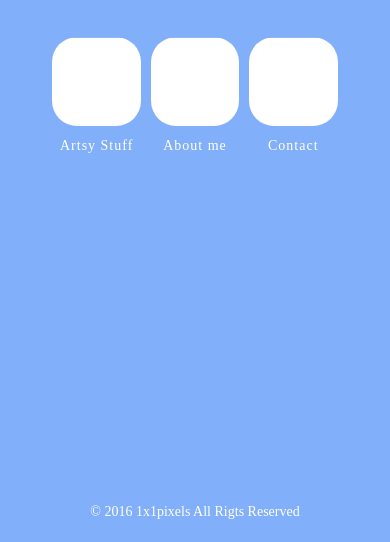
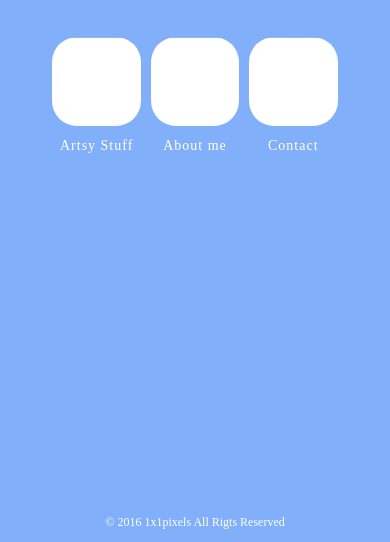
Before and after one commit to ancagrosan/ixipx, a plain HTML site: page index.html in a window 390 px wide. Shown: the part 302-844 px from the top of the page. Drawn offline with nearby package versions, Linux system fonts and the light colour scheme; a web font is replaced by a local one.

Commit message:
Responsive fixes.

```diff
--- a/styles.css
+++ b/styles.css
@@ -17,6 +17,7 @@ html, body {
   width: 100%;
   height: 100%;
   font-family: 'SanFrancisco';
+  overflow-x: hidden;
 }
 .row-no-padding > [class*='col-'] {
   padding-right:0;
@@ -40,7 +41,6 @@ html, body {
 .home .content .item{
   padding: 20px 0;
 }
-
 .icon{
   width: 100%;
 }
@@ -65,9 +65,14 @@ html, body {
 }
 
 .footer{
-  position: absolute;
-  bottom: 20px;
-  width: 100%;
+  position: fixed;
+	width: 100%;
+	height: 40px;
+	line-height: 40px;
+	font-size: 12px;
+	bottom: 0;
+	text-align: center;
+  color: #FFFFFF;
 }
 
 /*subpages*/
@@ -103,7 +108,7 @@ html, body {
     width: 100%;
   }
   .tiles div:hover{
-    z-index:1000;
+    /*z-index:1000;*/
     box-shadow:rgba(0, 0, 0, 0.3) 0 8px 8px 0;
     -webkit-box-shadow:rgba(0, 0, 0, 0.3) 0 8px 8px 0;
     -moz-box-shadow:rgba(0, 0, 0, 0.3) 0 8px 8px 0;  }
```
Also changed, not shown: art.html (+7 -9 lines).
